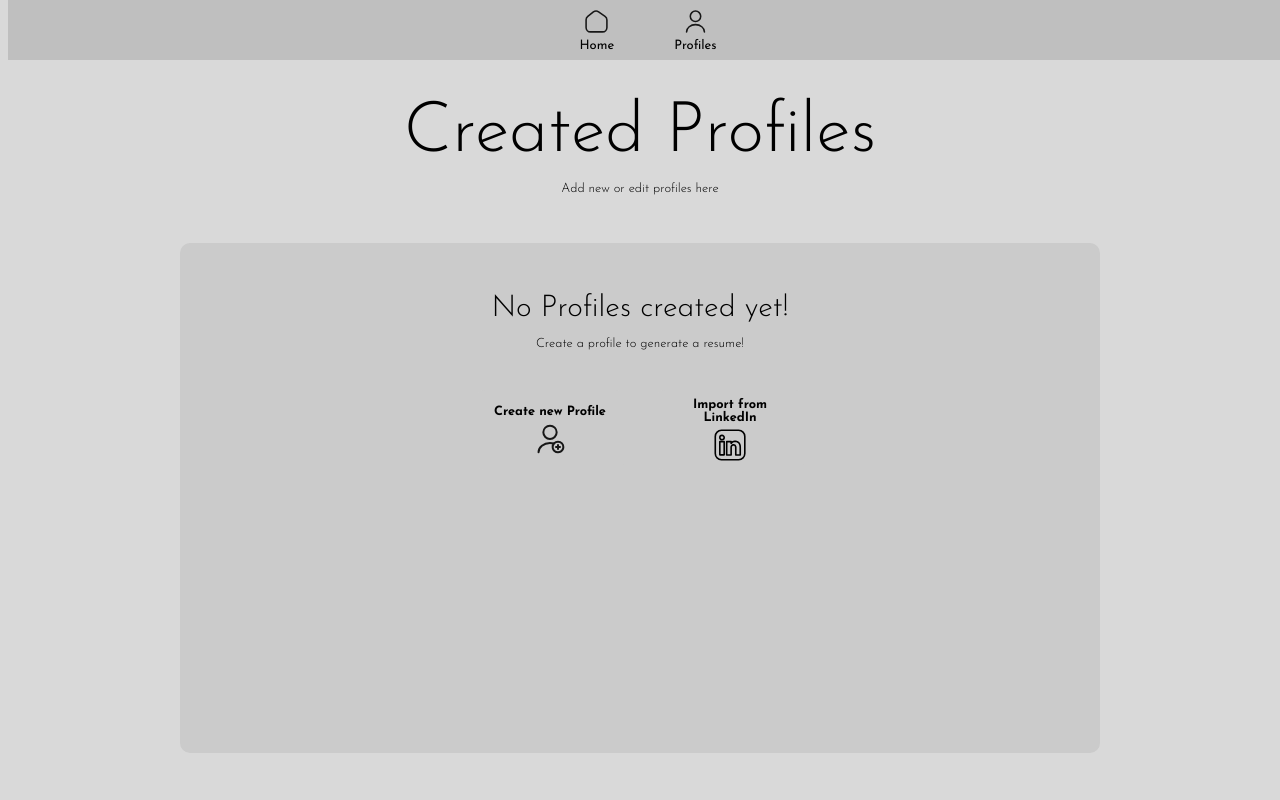
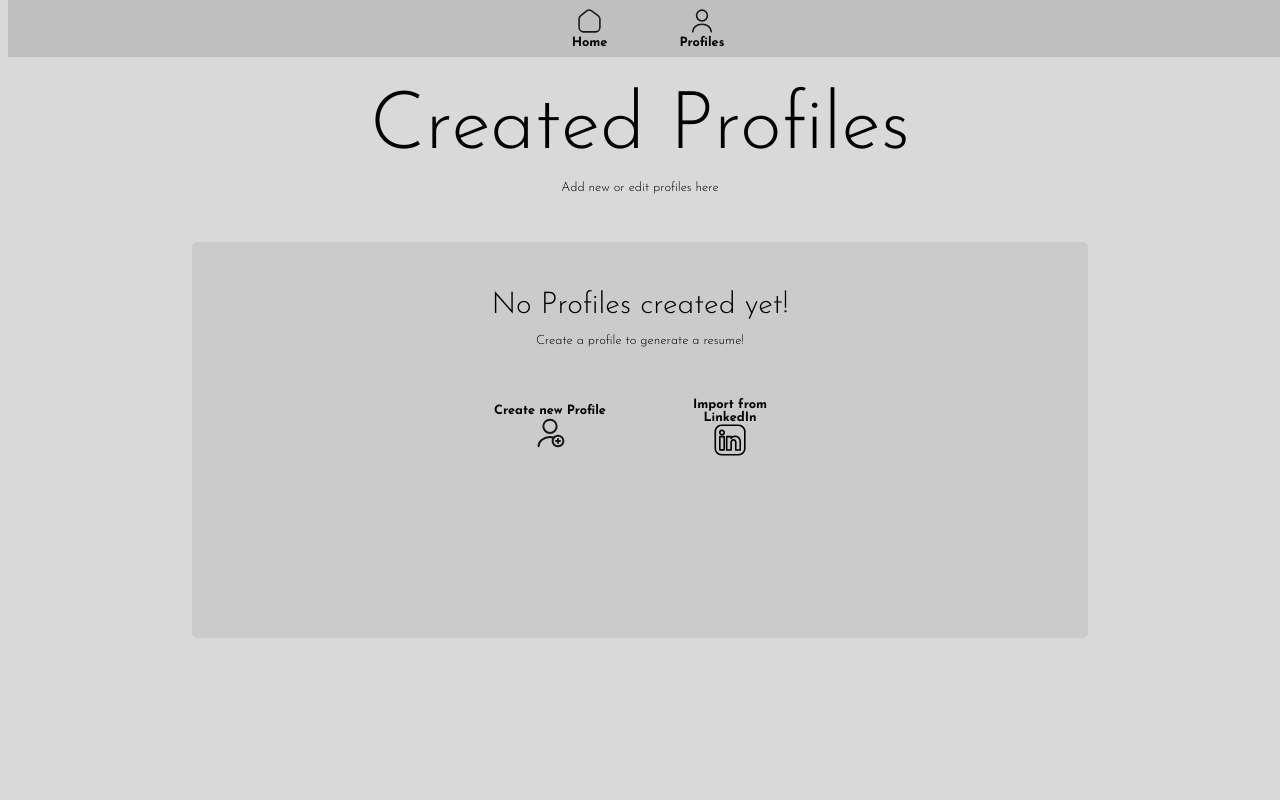
Before and after one commit to Bilal-A-G/Resume-Personalizer, a Flask app: page /profiles in a window 1280 px wide. Run offline with Flask 3, Linux system fonts and the light colour scheme; parts of the project's set-up code (start-up, migrations or seed data) failed here and were passed over.

Commit message:
Profile list responsiveness
- Made the profile list as well as the navbar responsive
- Removed the nav button style altogether, I have too many buttons overall

```diff
--- a/static/loadProfileList.js
+++ b/static/loadProfileList.js
@@ -33,7 +33,7 @@ function CreateProfileListEntry(parent, index, name){
     buttonHolder.className = "profileListButtonsHolder smGap"
 
     const editButton = document.createElement("button")
-    editButton.className = "navButton"
+    editButton.className = "smallButton"
     const editButtonImage = document.createElement("img")
     editButtonImage.className = "buttonImage"
     editButtonImage.src = "static/images/EditProfile.svg"
@@ -44,7 +44,7 @@ function CreateProfileListEntry(parent, index, name){
     editButton.appendChild(editButtonImage)
 
     const deleteButton = document.createElement("button")
-    deleteButton.className = "navButton"
+    deleteButton.className = "smallButton"
     const deleteButtonImage = document.createElement("img")
     deleteButtonImage.className = "buttonImage"
     deleteButtonImage.src = "static/images/TrashProfile.svg"
--- a/static/website.css
+++ b/static/website.css
@@ -6,9 +6,29 @@ html{
     font-size: 16px;
 }
 
+.listContainer{
+    width: 80%;
+    max-width: 800px;
+    min-height: 300px;
+    margin-left: auto;
+    margin-right: auto;
+    margin-top: 6vh;
+    padding: 3em;
+    border-radius: 0.3em;
+    background-color: #cbcbcb;
+    display: flex;
+    flex-direction: column;
+    justify-content: start;
+    align-items: center;
+}
+
 @media (max-width: 900px) {
     html{
         font-size: 13px;
+    }
+
+    .listContainer{
+        min-height: 0px;
     }
 }
 
@@ -21,35 +41,32 @@ html{
 }
 
 .profileListText{
-    font-size: 26px;
+    font-size: 1.75rem;
     text-align: center;
     font-weight: 400;
     font-family: "Josefin Sans", sans-serif;
     width: 45%;
-    height: 100%;
     align-items: center;
     justify-content: center;
     display: flex;
 }
 
 .profileListDate{
-    font-size: 18px;
+    font-size: 0.9rem;
     font-weight: 320;
     font-family: "Josefin Sans", sans-serif;
     width: 25%;
-    height: 100%;
     align-items: center;
     justify-content: center;
     display: flex;
 }
 
 .sectionHeader{
-    font-size: 70px;
+    font-size: 5rem;
     text-align: center;
     font-weight: 350;
     font-family: "Josefin Sans", sans-serif;
-    margin-top: 6vh;
-    padding-top: 50px;
+    padding-top: 1em;
 }
 
 .subTitle{
@@ -72,25 +89,9 @@ html{
 
 .profilesListEntryBG{
     width: 100%;
-    height: 50px;
+    height: 3em;
     background-color: #d9d9d9;
-    border-radius: 15px;
-}
-
-.listContainer{
-    height: 400px;
-    width: 800px;
-    margin-left: auto;
-    margin-right: auto;
-    margin-top: 6vh;
-    padding: 60px;
-    padding-top: 50px;
-    border-radius: 10px;
-    background-color: #cbcbcb;
-    display: flex;
-    flex-direction: column;
-    justify-content: start;
-    align-items: center;
+    border-radius: 1em;
 }
 
 .majorText{
@@ -237,12 +238,11 @@ html{
 
 .buttonImage{
     width: 2.5em;
-    margin-top: 0.4em;
 }
 
-.navButtonImage{
-    width: 25px;
-    height: 25px;
+.smallButtonImage{
+    width: 2em;
+    margin-bottom: 0.2em;
 }
 
 .centeredButtonImage{
@@ -287,28 +287,6 @@ html{
     font-size: 35px;
     min-width: 45px;
 }
-
-.navButton{
-    background-color: rgba(0, 0, 0, 0.0);
-    font-weight: 400;
-    display: flex;
-    flex-direction: column;
-    font-size: 13px;
-    align-items: center;
-    text-align: center;
-    border-radius: 10px;
-    border: none;
-    justify-content: center;
-
-    font-family: "Josefin Sans", sans-serif;
-
-    gap: 5px;
-    transition: 0.15s;
-    height: 50px;
-    padding-right: 10px;
-    padding-left: 10px;
-}
-
 
 .smallButton{
     background-color: #d9d9d9;
@@ -396,7 +374,6 @@ html{
     position: fixed;
     top: 0;
     width: 100%;
-    justify-content: end;
     display: flex;
 }
 
@@ -415,11 +392,11 @@ html{
 }
 
 .navbarPanel{
-    gap: 40px;
-    padding-left: 40px;
-    padding-right: 40px;
-    padding-top: 5px;
-    padding-bottom: 5px;
+    gap: 0.5em;
+    padding-left: auto;
+    padding-right: auto;
+    padding-top: 0.1em;
+    padding-bottom: 0.1em;
     width: 100%;
     justify-content: center;
     display: flex;
@@ -492,20 +469,9 @@ html{
     scale: 1.1;
 }
 
-.navButton:hover{
-    background-color: #EAE7E7;
-    padding-bottom: 6px;
-}
-
 .navbarActive{
     background-color: #EAE7E7;
     padding-bottom: 6px;
-}
-
-.navButton:active{
-    background-color: white;
-    padding-bottom: 8px;
-    scale: 1.1;
 }
 
 .smallButton:hover{
--- a/templates/home.html
+++ b/templates/home.html
@@ -88,7 +88,9 @@
     document.getElementById("BrowseProfiles").addEventListener("click", () => {
         location.href = "/profiles"
     })
-
+    document.getElementById("CreateProfile").addEventListener("click", () => {
+        location.href = "/profiles"
+    })
 
     var hiddenOverlayJob = document.getElementById("hiddenOverlayJob")
     var jobDetails = document.getElementById("jobDetails")
--- a/templates/profileList.html
+++ b/templates/profileList.html
@@ -12,12 +12,12 @@
 <body>
      <div class="stickyElement">
         <div class="navbarPanel">
-            <button class="navButton" id="HomePage">
-                <img class="navButtonImage" src="{{url_for('static', filename='images/Home.svg')}}">
+            <button class="medButton" id="HomePage">
+                <img class="smallButtonImage" src="{{url_for('static', filename='images/Home.svg')}}">
                 Home
             </button>
-            <button class="navButton" id="ProfilePage">
-                <img class="navButtonImage" src="{{url_for('static', filename='images/Profile.svg')}}">
+            <button class="medButton" id="ProfilePage">
+                <img class="smallButtonImage" src="{{url_for('static', filename='images/Profile.svg')}}">
                 Profiles
             </button>
         </div>
```
Also changed, not shown: templates/profile.html (+4 -4 lines).
